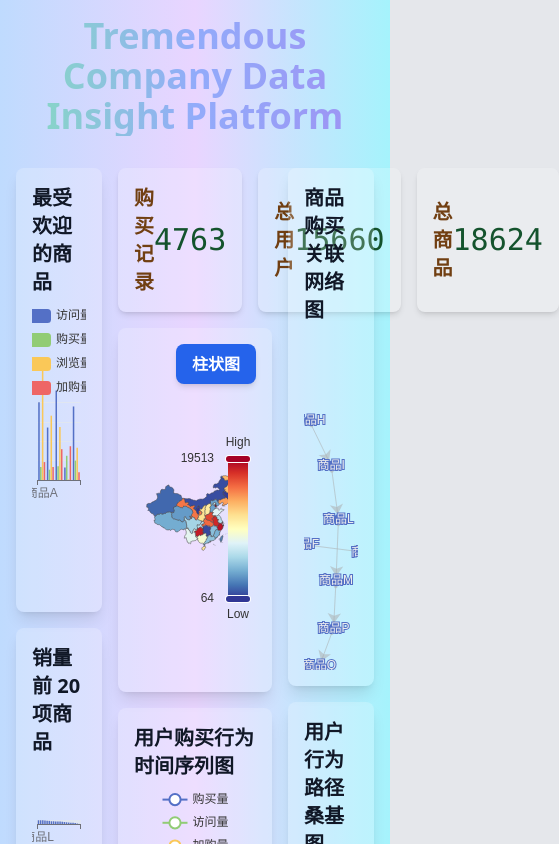
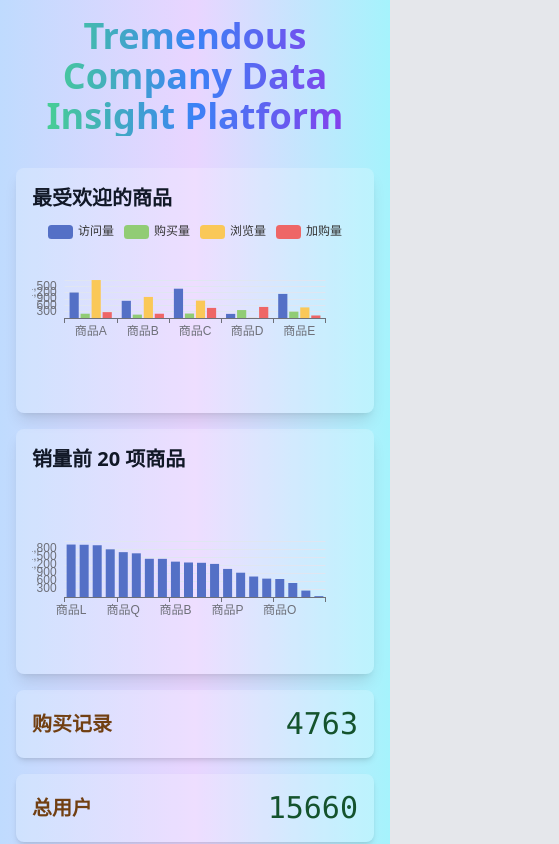
Before and after one commit to Qnurye/DataV, a Vue app: page / in a window 390 px wide. Shown: the top 844 px of the page, 559 px wide, since content can reach past the window. Built offline with nearby package versions, Linux system fonts and the light colour scheme.

Commit message:
UI: responsive layout

```diff
--- a/src/App.vue
+++ b/src/App.vue
@@ -18,7 +18,7 @@ export default {
     TopSalesChart,
     AssociationNetworkChart,
     TimeSeriesChart,
-    SankeyChart
+    SankeyChart,
   },
   setup() {
     const mapView = ref<'map' | 'bar'>('map')
@@ -32,36 +32,36 @@ export default {
         visit_count: Math.floor(Math.random() * 2000),
         purchase_count: Math.floor(Math.random() * 500),
         view_count: Math.floor(Math.random() * 3000),
-        add_to_cart_count: Math.floor(Math.random() * 600)
+        add_to_cart_count: Math.floor(Math.random() * 600),
       },
       {
         name: '商品B',
         visit_count: Math.floor(Math.random() * 2000),
         purchase_count: Math.floor(Math.random() * 500),
         view_count: Math.floor(Math.random() * 3000),
-        add_to_cart_count: Math.floor(Math.random() * 600)
+        add_to_cart_count: Math.floor(Math.random() * 600),
       },
       {
         name: '商品C',
         visit_count: Math.floor(Math.random() * 2000),
         purchase_count: Math.floor(Math.random() * 500),
         view_count: Math.floor(Math.random() * 3000),
-        add_to_cart_count: Math.floor(Math.random() * 600)
+        add_to_cart_count: Math.floor(Math.random() * 600),
       },
       {
         name: '商品D',
         visit_count: Math.floor(Math.random() * 2000),
         purchase_count: Math.floor(Math.random() * 500),
         view_count: Math.floor(Math.random() * 3000),
-        add_to_cart_count: Math.floor(Math.random() * 600)
+        add_to_cart_count: Math.floor(Math.random() * 600),
       },
       {
         name: '商品E',
         visit_count: Math.floor(Math.random() * 2000),
         purchase_count: Math.floor(Math.random() * 500),
         view_count: Math.floor(Math.random() * 3000),
-        add_to_cart_count: Math.floor(Math.random() * 600)
-      }
+        add_to_cart_count: Math.floor(Math.random() * 600),
+      },
     ])
 
     const topSalesData = ref([
@@ -84,7 +84,7 @@ export default {
       { name: '商品Q', sales: Math.floor(Math.random() * 2000) },
       { name: '商品R', sales: Math.floor(Math.random() * 2000) },
       { name: '商品S', sales: Math.floor(Math.random() * 2000) },
-      { name: '商品T', sales: Math.floor(Math.random() * 2000) }
+      { name: '商品T', sales: Math.floor(Math.random() * 2000) },
     ])
 
     const associationData = ref([
@@ -107,7 +107,7 @@ export default {
       { source: '商品I', target: '商品L', value: Math.floor(Math.random() * 100) },
       { source: '商品K', target: '商品N', value: Math.floor(Math.random() * 100) },
       { source: '商品M', target: '商品P', value: Math.floor(Math.random() * 100) },
-      { source: '商品O', target: '商品R', value: Math.floor(Math.random() * 100) }
+      { source: '商品O', target: '商品R', value: Math.floor(Math.random() * 100) },
     ])
 
     const generateRandomData = (days: number) => {
@@ -119,7 +119,7 @@ export default {
           date: date.toISOString().split('T')[0],
           purchase_count: Math.floor(Math.random() * 200),
           visit_count: Math.floor(Math.random() * 400),
-          add_to_cart_count: Math.floor(Math.random() * 100)
+          add_to_cart_count: Math.floor(Math.random() * 100),
         })
       }
       return data
@@ -136,7 +136,7 @@ export default {
       { source: '收藏', target: '购买', value: Math.floor(Math.random() * 100) },
       { source: '浏览', target: '分享', value: Math.floor(Math.random() * 150) },
       { source: '分享', target: '加购', value: Math.floor(Math.random() * 250) },
-      { source: '分享', target: '购买', value: Math.floor(Math.random() * 50) }
+      { source: '分享', target: '购买', value: Math.floor(Math.random() * 50) },
     ])
 
     return {
@@ -146,28 +146,29 @@ export default {
       topSalesData,
       associationData,
       timeSeriesData,
-      sankeyData
+      sankeyData,
     }
-  }
+  },
 }
 </script>
 
 <template>
   <header class="pb-4">
     <h1
-      class="text-4xl font-bold text-center bg-gradient-to-r from-green-400 via-blue-500 to-purple-600 text-transparent bg-clip-text animate-pulse">
+      class="text-4xl font-bold text-center bg-gradient-to-r from-green-400 via-blue-500 to-purple-600 text-transparent bg-clip-text"
+    >
       Tremendous Company Data Insight Platform
     </h1>
   </header>
 
-  <main class="grow grid grid-cols-11 gap-4">
-    <div class="col-span-3 flex flex-col gap-4" id="leftPanel">
+  <main class="grow grid grid-cols-1 md:grid-cols-11 gap-4">
+    <div class="col-span-1 md:col-span-3 flex flex-col gap-4" id="leftPanel">
       <CardWrapper class="size-full p-4 rounded-lg shadow-lg space-y-2">
-        <h2 class="text-xl font-semibold"> 最受欢迎的商品 </h2>
+        <h2 class="text-xl font-semibold">最受欢迎的商品</h2>
         <ItemAnalysisChart :data="mostPopItemsData" class="w-full h-64 md:h-80 lg:h-96" />
       </CardWrapper>
       <CardWrapper class="size-full p-4 rounded-lg shadow-lg space-y-2">
-        <h2 class="text-xl font-semibold"> 销量前 20 项商品 </h2>
+        <h2 class="text-xl font-semibold">销量前 20 项商品</h2>
         <TopSalesChart
           :data="topSalesData.sort((b, a) => a.sales - b.sales)"
           class="w-full h-64 md:h-80 lg:h-96"
@@ -175,8 +176,8 @@ export default {
       </CardWrapper>
     </div>
 
-    <div class="col-span-5 flex flex-col gap-4" id="midPanel">
-      <div class="flex flex-row gap-4">
+    <div class="col-span-1 md:col-span-5 flex flex-col gap-4" id="midPanel">
+      <div class="flex flex-col md:flex-row gap-4">
         <RecordCard :value="Math.floor(Math.random() * 20000)" :title="'购买记录'" class="flex-1" />
         <RecordCard :value="Math.floor(Math.random() * 20000)" :title="'总用户'" class="flex-1" />
         <RecordCard :value="Math.floor(Math.random() * 20000)" :title="'总商品'" class="flex-1" />
@@ -195,17 +196,17 @@ export default {
       </CardWrapper>
 
       <CardWrapper class="size-full p-4 rounded-lg shadow-lg space-y-2">
-        <h2 class="text-xl font-semibold"> 用户购买行为时间序列图 </h2>
+        <h2 class="text-xl font-semibold">用户购买行为时间序列图</h2>
         <TimeSeriesChart :data="timeSeriesData" class="w-full h-64 md:h-80 lg:h-96" />
       </CardWrapper>
     </div>
-    <div class="col-span-3 flex flex-col gap-4" id="rightPanel">
+    <div class="col-span-1 md:col-span-3 flex flex-col gap-4" id="rightPanel">
       <CardWrapper class="size-full p-4 rounded-lg shadow-lg space-y-2">
-        <h2 class="text-xl font-semibold"> 商品购买关联网络图 </h2>
+        <h2 class="text-xl font-semibold">商品购买关联网络图</h2>
         <AssociationNetworkChart :data="associationData" class="w-full h-64 md:h-80 lg:h-96" />
       </CardWrapper>
       <CardWrapper class="size-full p-4 rounded-lg shadow-lg space-y-2">
-        <h2 class="text-xl font-semibold"> 用户行为路径桑基图 </h2>
+        <h2 class="text-xl font-semibold">用户行为路径桑基图</h2>
         <SankeyChart :data="sankeyData" class="w-full h-64 md:h-80 lg:h-96" />
       </CardWrapper>
     </div>
--- a/src/components/CardWrapper.vue
+++ b/src/components/CardWrapper.vue
@@ -1,5 +1,6 @@
 <template>
-  <div class="p-4 rounded-lg shadow-lg bg-white bg-opacity-20">
+  <div
+    class="transition-all duration-500 p-4 rounded-lg shadow bg-white bg-opacity-20 hover:shadow-2xl hover:rounded-2xl hover:bg-opacity-40 transform hover:scale-105  min-h-[200px]">
     <slot></slot>
   </div>
 </template>
--- a/src/components/RecordCard.vue
+++ b/src/components/RecordCard.vue
@@ -1,5 +1,5 @@
 <template>
-  <CardWrapper class="size-full flex justify-between items-center p-4 rounded-lg shadow-md">
+  <CardWrapper class="size-full flex justify-between items-center p-4 rounded-lg shadow-md min-h-fit">
     <span class="text-xl font-semibold text-yellow-900">{{ title }}</span>
     <span class="font-mono text-3xl text-green-900">{{ value }}</span>
   </CardWrapper>
```
